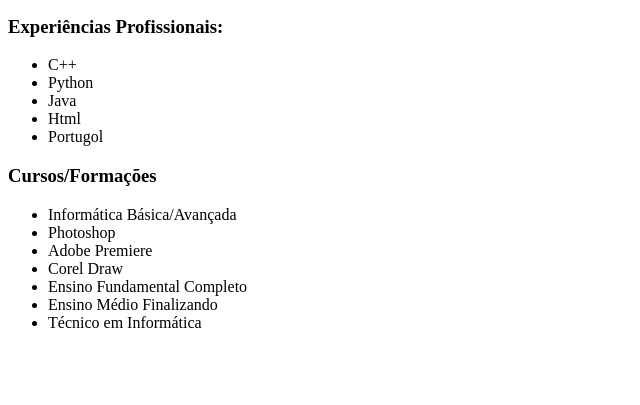
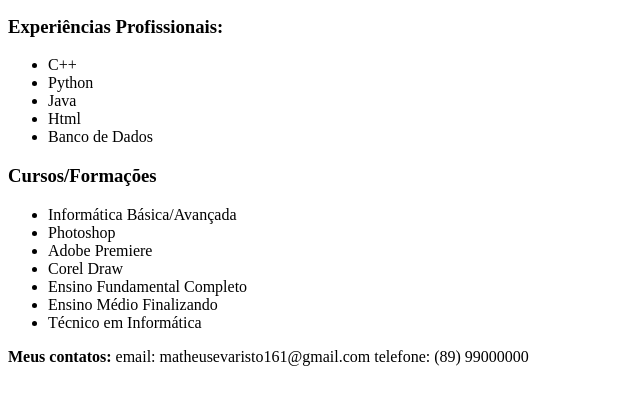
Before and after one commit to ifpi-picos/curriculo-MatheusEvaristo, a plain HTML site: page Index.html in a window 1280 px wide. Shown: the part 271-676 px from the top of the page, without its empty margins (0-640 px from the left). Drawn offline with Linux system fonts and the light colour scheme.

Commit message:
AtividadeMatheus

```diff
--- a/Index.html
+++ b/Index.html
@@ -11,7 +11,7 @@
             <li>Python</li>
             <li>Java</li>
             <li>Html</li>
-            <li>Portugol</li>
+            <li>Banco de Dados</li>
         </ul>
         <h3>Cursos/Formações</h3>
         <ul>
@@ -23,7 +23,10 @@
             <li>Ensino Médio Finalizando</li>
             <li>Técnico em Informática</li>
         </ul>
-
+        <footer>
+            <b>Meus contatos:</b> email:
+            matheusevaristo161@gmail.com telefone: (89) 99000000
+        </footer>
     </body>
 
 
```
